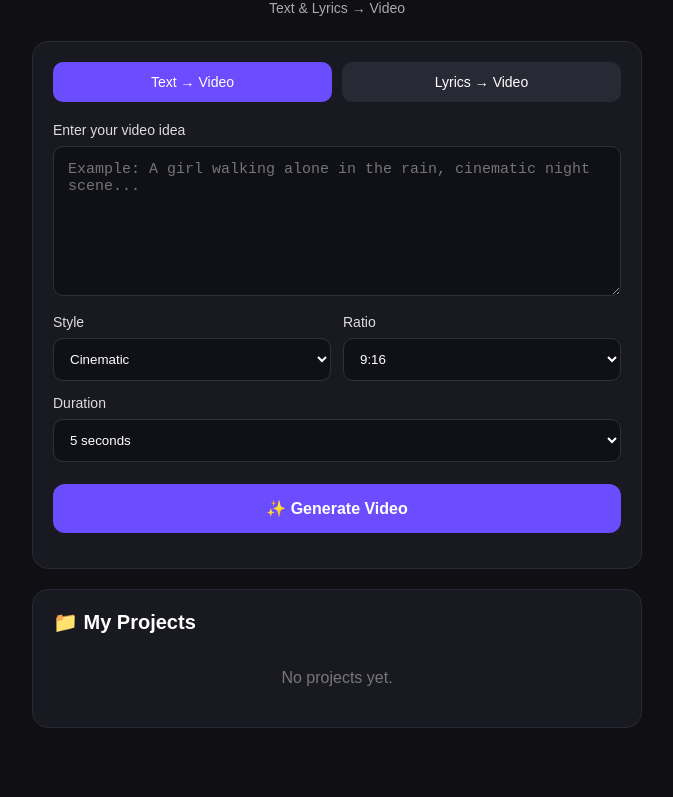
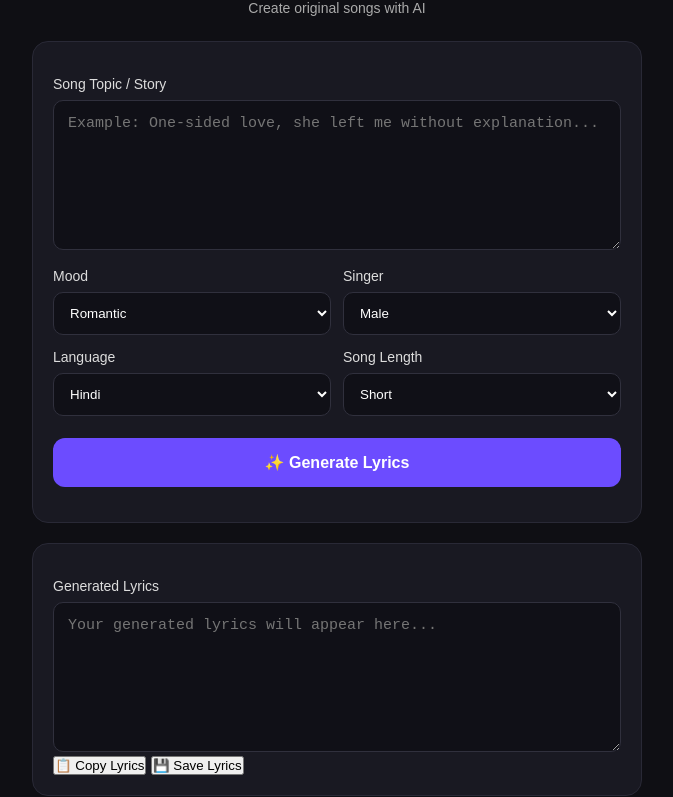
Before and after one commit to ashokautoworld-ctrl/Ai-video-maker-, a website: page index.html in a window 1280 px wide. Shown: the part 61-858 px from the top of the page, without its empty margins (303-976 px from the left). Before the commit the page ends 829 px from the top, so only its background shows below. Drawn offline with Linux system fonts and the light colour scheme.

Commit message:
Update index.html

```diff
--- a/index.html
+++ b/index.html
@@ -3,7 +3,7 @@
 <head>
   <meta charset="UTF-8">
   <meta name="viewport" content="width=device-width, initial-scale=1.0">
-  <title>AI Video Maker</title>
+  <title>AI Lyrics Maker</title>
   <link rel="stylesheet" href="style.css">
 </head>
 
@@ -12,70 +12,102 @@
   <div class="app">
 
     <header>
-      <h1>🎬 AI Video Maker</h1>
-      <p>Text & Lyrics → Video</p>
+      <h1>🎵 AI Lyrics Maker</h1>
+      <p>Create original songs with AI</p>
     </header>
 
     <section class="card">
 
-      <div class="mode-buttons">
-        <button id="textMode" class="active">Text → Video</button>
-        <button id="lyricsMode">Lyrics → Video</button>
-      </div>
-
-      <label id="inputLabel">Enter your video idea</label>
+      <label>Song Topic / Story</label>
 
       <textarea
-        id="prompt"
-        placeholder="Example: A girl walking alone in the rain, cinematic night scene..."
+        id="topic"
+        placeholder="Example: One-sided love, she left me without explanation..."
       ></textarea>
 
       <div class="row">
 
         <div>
-          <label>Style</label>
-          <select id="style">
-            <option>Cinematic</option>
-            <option>Realistic</option>
-            <option>Anime</option>
-            <option>3D Animation</option>
+          <label>Mood</label>
+          <select id="mood">
+            <option>Romantic</option>
+            <option>Sad</option>
+            <option>Breakup</option>
+            <option>Love</option>
+            <option>Emotional</option>
+            <option>Qawali</option>
           </select>
         </div>
 
         <div>
-          <label>Ratio</label>
-          <select id="ratio">
-            <option value="9:16">9:16</option>
-            <option value="16:9">16:9</option>
-            <option value="1:1">1:1</option>
+          <label>Singer</label>
+          <select id="singer">
+            <option>Male</option>
+            <option>Female</option>
+            <option>Duet</option>
           </select>
         </div>
 
       </div>
 
-      <label>Duration</label>
+      <div class="row">
 
-      <select id="duration">
-        <option value="5">5 seconds</option>
-        <option value="10">10 seconds</option>
-        <option value="20">20 seconds</option>
-        <option value="30">30 seconds</option>
-      </select>
+        <div>
+          <label>Language</label>
+          <select id="language">
+            <option>Hindi</option>
+            <option>Urdu</option>
+            <option>Marathi</option>
+          </select>
+        </div>
+
+        <div>
+          <label>Song Length</label>
+          <select id="length">
+            <option>Short</option>
+            <option>Medium</option>
+            <option>Full Song</option>
+          </select>
+        </div>
+
+      </div>
 
       <button id="generateBtn" class="generate">
-        ✨ Generate Video
+        ✨ Generate Lyrics
       </button>
 
       <div id="status"></div>
 
     </section>
 
+
+    <section class="card">
+
+      <label>Generated Lyrics</label>
+
+      <textarea
+        id="lyrics"
+        class="lyrics-box"
+        placeholder="Your generated lyrics will appear here..."
+      ></textarea>
+
+      <button id="copyBtn" class="copy">
+        📋 Copy Lyrics
+      </button>
+
+      <button id="saveBtn" class="save">
+        💾 Save Lyrics
+      </button>
+
+    </section>
+
+
     <section class="card projects">
 
-      <h2>📁 My Projects</h2>
+      <h2>📁 My Lyrics</h2>
 
       <div id="projectList">
-        <p class="empty">No projects yet.</p>
+        <p class="empty">No lyrics saved yet.</p>
       </div>
 
     </section>
```
